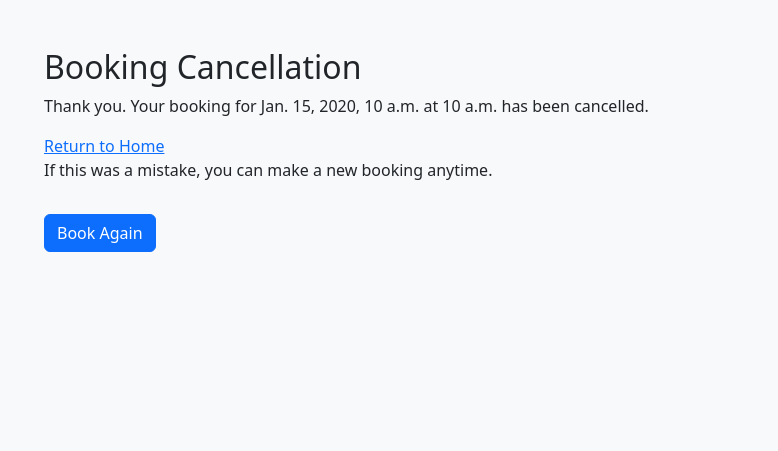
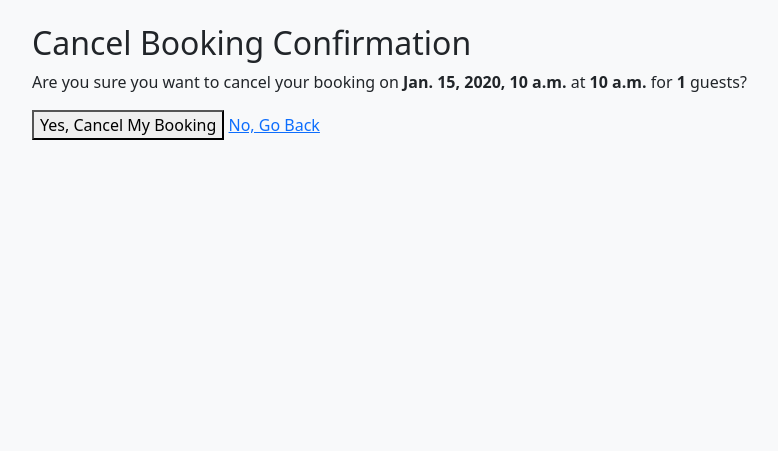
Before and after one commit to Vinsengi/restaurant-booking-app, a Django app: template bookings/templates/bookings/cancel_booking.html in a window 1280 px wide. Shown: the part 56-507 px from the top of the page, without its empty margins (50-828 px from the left). Run offline with Django 5.2, Linux system fonts and the light colour scheme; the template is opened without the code that fills it: values that come from a table or form of the project are taken from there, others are empty; tables that the repository leaves empty hold one stand-in row (values such as "Sample post").

Commit message:
let user confirm the booking cancellation

```diff
--- a/bookings/templates/bookings/cancel_booking.html
+++ b/bookings/templates/bookings/cancel_booking.html
@@ -2,7 +2,7 @@
 {% block title %}Cancel Booking{% endblock %}
 
 {% block content %}
-<div class="container mt-4">
+{% comment %} <div class="container mt-4">
     <h2>Booking Cancellation</h2>
     {% if messages %}
         {% for message in messages %}
@@ -13,5 +13,16 @@
     <a href="{% url 'home' %}">Return to Home</a>
     <p>If this was a mistake, you can make a new booking anytime.</p>
     <a href="{% url 'public_booking' %}" class="btn btn-primary mt-3">Book Again</a>
-</div>
+</div> {% endcomment %}
+<h2>Cancel Booking Confirmation</h2>
+  <p>Are you sure you want to cancel your booking on
+     <strong>{{ booking.booking_date }}</strong> at
+     <strong>{{ booking.booking_time }}</strong> for
+     <strong>{{ booking.number_of_guests }}</strong> guests?</p>
+
+  <form method="post">
+    {% csrf_token %}
+    <button type="submit">Yes, Cancel My Booking</button>
+    <a href="{% url 'home' %}">No, Go Back</a>
+  </form>
 {% endblock %}
--- a/bookings/views.py
+++ b/bookings/views.py
@@ -245,7 +245,9 @@ def cancel_booking_view(request):
     if request.method == 'POST':
         Cancellation.objects.create(booking=booking, reason="Cancelled by user")
         messages.success(request, "Your booking has been cancelled.")
-        return render(request, 'bookings/cancel_booking.html', {'booking': booking})
+        return redirect('home')
+
+    return render(request, 'bookings/cancel_booking.html', {'booking': booking})
 
 
 def view_bookings(request):
```
